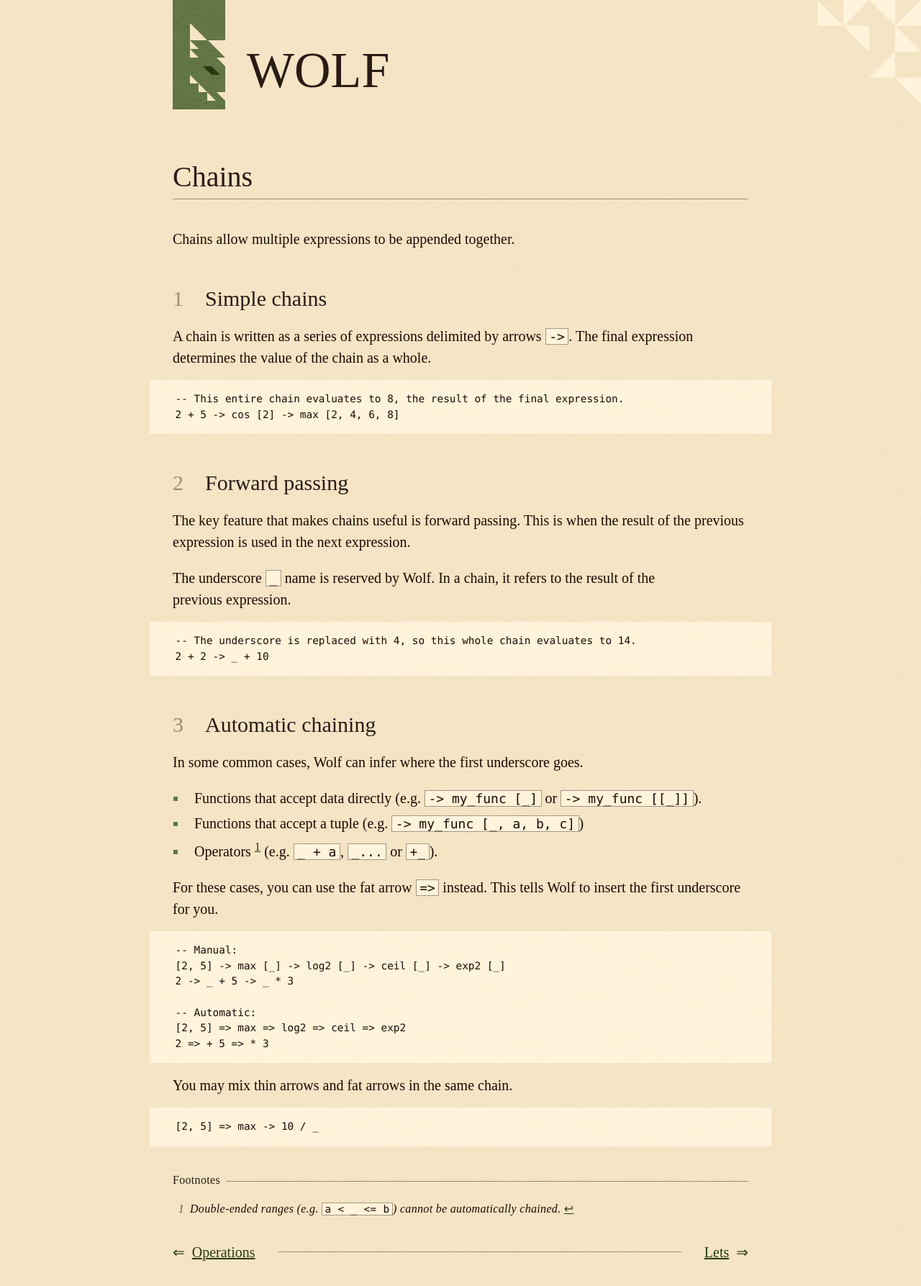
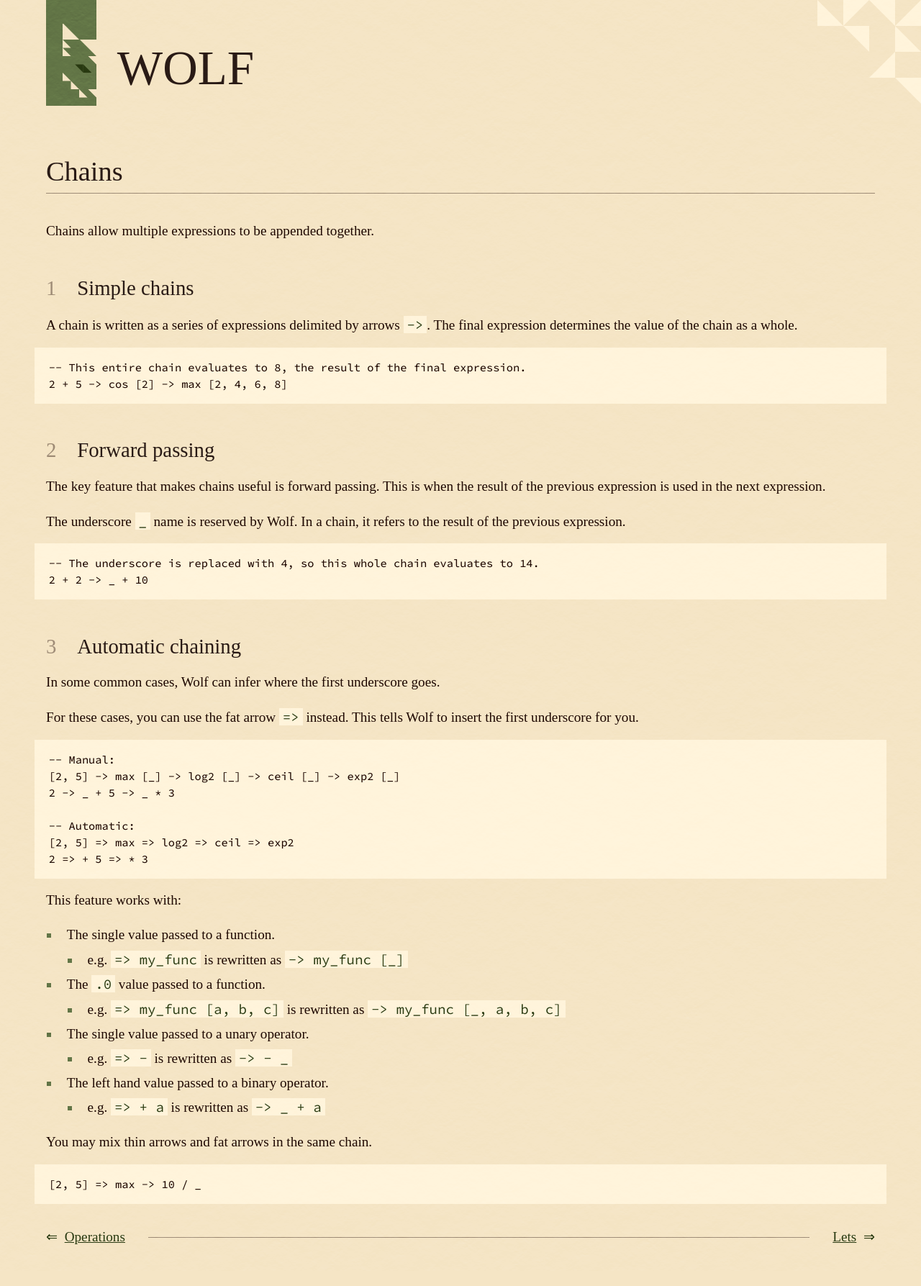
Before and after one commit to dphfox/wolf, a Jekyll site: the page built from docs/00-design/07-chains.md, in a window 1280 px wide. Shown: the whole page at 72% size. Built offline with Jekyll 4.4.1, drawn with Linux system fonts in a browser that asks for light colours; some web fonts are replaced; after the commit the page ends 1766 px from its top, so only the background shows below that.

Commit message:
Code block tweaks

````diff
--- a/docs/00-design/07-chains.md
+++ b/docs/00-design/07-chains.md
@@ -33,12 +33,6 @@
 
 In some common cases, Wolf can infer where the first underscore goes.
 
-- Functions that accept data directly (e.g. `-> my_func [_]`  or `-> my_func [[_]]`).
-- Functions that accept a tuple (e.g. `-> my_func [_, a, b, c]`)
-- Operators [^1] (e.g. `_ + a`, `_...` or `+_`).
-
-[^1]: Double-ended ranges (e.g. `a < _ <= b`) cannot be automatically chained.
-
 For these cases, you can use the fat arrow `=>` instead. This tells Wolf to
 insert the first underscore for you.
 
@@ -52,6 +46,17 @@
 2 => + 5 => * 3
 ```
 
+This feature works with:
+
+- The single value passed to a function.
+    - e.g. `=> my_func` is rewritten as `-> my_func [_]`
+- The `.0` value passed to a function.
+	- e.g. `=> my_func [a, b, c]` is rewritten as `-> my_func [_, a, b, c]`
+- The single value passed to a unary operator.
+	- e.g. `=> -` is rewritten as `-> - _`
+- The left hand value passed to a binary operator.
+	- e.g. `=> + a` is rewritten as `-> _ + a`
+
 You may mix thin arrows and fat arrows in the same chain.
 
 ```
--- a/docs/assets/css/main.css
+++ b/docs/assets/css/main.css
@@ -4,7 +4,7 @@
        url('https://phfox.net/assets/private/Editor-Variable.woff') format('woff'),
        url('https://phfox.net/assets/private/Editor-Variable.ttf') format('truetype');
   font-weight: 300 800;
-  font-display: swap;
+  font-display: block;
   font-style: normal;
 }
 
@@ -16,6 +16,42 @@
   font-weight: 300 800;
   font-display: swap;
   font-style: italic;
+}
+
+@font-face {
+  font-family: 'Source Code Pro';
+  font-style: normal;
+  font-weight: 200 900;
+  font-display: swap;
+  src: url("../fonts/SourceCodePro-Variable-latin.woff2") format('woff2');
+  unicode-range: U+0000-00FF, U+0131, U+0152-0153, U+02BB-02BC, U+02C6, U+02DA, U+02DC, U+0304, U+0308, U+0329, U+2000-206F, U+20AC, U+2122, U+2191, U+2193, U+2212, U+2215, U+FEFF, U+FFFD;
+}
+
+@font-face {
+  font-family: 'Source Code Pro';
+  font-style: normal;
+  font-weight: 200 900;
+  font-display: swap;
+  src: url("../fonts/SourceCodePro-Variable-latinext.woff2") format('woff2');
+  unicode-range: U+0100-02BA, U+02BD-02C5, U+02C7-02CC, U+02CE-02D7, U+02DD-02FF, U+0304, U+0308, U+0329, U+1D00-1DBF, U+1E00-1E9F, U+1EF2-1EFF, U+2020, U+20A0-20AB, U+20AD-20C0, U+2113, U+2C60-2C7F, U+A720-A7FF;
+}
+
+@font-face {
+  font-family: 'Source Code Pro';
+  font-style: italic;
+  font-weight: 200 900;
+  font-display: swap;
+  src: url("../fonts/SourceCodePro-VariableItalic-latin.woff2") format('woff2');
+  unicode-range: U+0000-00FF, U+0131, U+0152-0153, U+02BB-02BC, U+02C6, U+02DA, U+02DC, U+0304, U+0308, U+0329, U+2000-206F, U+20AC, U+2122, U+2191, U+2193, U+2212, U+2215, U+FEFF, U+FFFD;
+}
+
+@font-face {
+  font-family: 'Source Code Pro';
+  font-style: italic;
+  font-weight: 200 900;
+  font-display: swap;
+  src: url("../fonts/SourceCodePro-VariableItalic-latinext.woff2") format('woff2');
+  unicode-range: U+0100-02BA, U+02BD-02C5, U+02C7-02CC, U+02CE-02D7, U+02DD-02FF, U+0304, U+0308, U+0329, U+1D00-1DBF, U+1E00-1E9F, U+1EF2-1EFF, U+2020, U+20A0-20AB, U+20AD-20C0, U+2113, U+2C60-2C7F, U+A720-A7FF;
 }
 
 @view-transition {
@@ -59,6 +95,11 @@
 	--fg-40: color-mix(in srgb, var(--fg) 40%, transparent);
 	--fg-60: color-mix(in srgb, var(--fg) 60%, transparent);
 
+	--main-font-family: "Editor", serif;
+	--code-font-family: "Source Code Pro", "Consolas", monospace;
+
+	--page-padding: 1rem;
+
 	overflow-y: scroll;
 }
 
@@ -80,10 +121,9 @@
 	background-color: var(--bg);
 	color: var(--fg);
 
-	--main-font-family: "Editor", serif;
 	font: 1rem/1.5 var(--main-font-family);
 	font-weight: 420;
-	padding: 2rem;
+	padding: 2rem var(--page-padding);
 	display: flex;
 	flex-direction: column;
 	align-items: start;
@@ -118,15 +158,15 @@
 	}
 }
 
-@media screen and (min-width: 80em) {
+@media screen and (min-width: 72rem) and (min-height: 54rem) {
 	body {
-		font-size: 1.25rem;
+		font-size: 1.2rem;
 	}
 }
 
 body > * {
 	width: 100%;
-	max-width: 80ch;
+	max-width: 72rem;
 	margin: 0 auto;
 }
 
@@ -191,10 +231,6 @@
 	font-weight: 700;
 }
 
-strong {
-	color: var(--fg-alt);
-}
-
 ul, ol {
 	padding-left: 0;
 	&.multicol {
@@ -250,18 +286,16 @@
 	max-width: 100vw;
 	overflow-x: auto;
 	border-collapse: collapse;
-	margin: 1rem -2rem;
-	padding: 0 1.5rem;
+	margin: 1rem calc(-1 * var(--page-padding));
+	padding: 0 calc(var(--page-padding) - 0.5rem);
 	white-space: nowrap;
-	mask-image: linear-gradient(to right, transparent 0px, black 2rem, black calc(100% - 2rem), transparent 100%);
+	mask-image: linear-gradient(to right, transparent 0px, black var(--page-padding), black calc(100% - var(--page-padding)), transparent 100%);
 }
 
 th, td {
 	min-width: max-content;
 	padding: 0.25rem 0.5rem;
 	text-align: left;
-	text-align: left;
-	padding-right: 2rem;
 }
 
 td {
@@ -269,33 +303,36 @@
 }
 
 code {
-	font: 0.9em/1.5 "Roboto Mono", "Consolas", monospace;
+	font: 1em/1.5 var(--code-font-family);
+	font-weight: 400;
 	background-color: var(--bg-alt);
-	border: 1px solid var(--fg-40);
+	color: var(--accent-alt);
 	padding: 0 0.25em;
 }
 
 div.highlight {
 	background-color: var(--bg-alt);
-	margin: 1rem -2rem;
-	font-size: 0.8em;
+	margin: 1rem calc(-1 * var(--page-padding));
 }
 
 div.highlight > pre {
 	display: flex;
 	overflow-x: auto;
-	mask-image: linear-gradient(to right, transparent 0px, black 2rem, black calc(100% - 2rem), transparent 100%);
+	mask-image: linear-gradient(to right, transparent 0px, black var(--page-padding), black calc(100% - var(--page-padding)), transparent 100%);
 }
 
 div.highlight > pre > code {
-	margin: 1rem 2rem;
+	margin: 1rem var(--page-padding);
+	color: var(--fg);
 	background-color: transparent;
 	border: none;
 	text-wrap: nowrap;
+	font-size: 0.8em;
+	font-weight: 450;
 }
 
 .footnotes {
-	font-size: 0.8em;
+	font-size: 0.85em;
 	font-weight: 450;
 	letter-spacing: 0.02em;
 
````
Also changed, not shown: docs/00-design/06-operations.md (+0 -8 lines), docs/assets/fonts/SourceCodePro-Variable-latin.woff2 (added), docs/assets/fonts/SourceCodePro-Variable-latinext.woff2 (added), docs/assets/fonts/SourceCodePro-VariableItalic-latin.woff2 (added), docs/assets/fonts/SourceCodePro-VariableItalic-latinext.woff2 (added).
